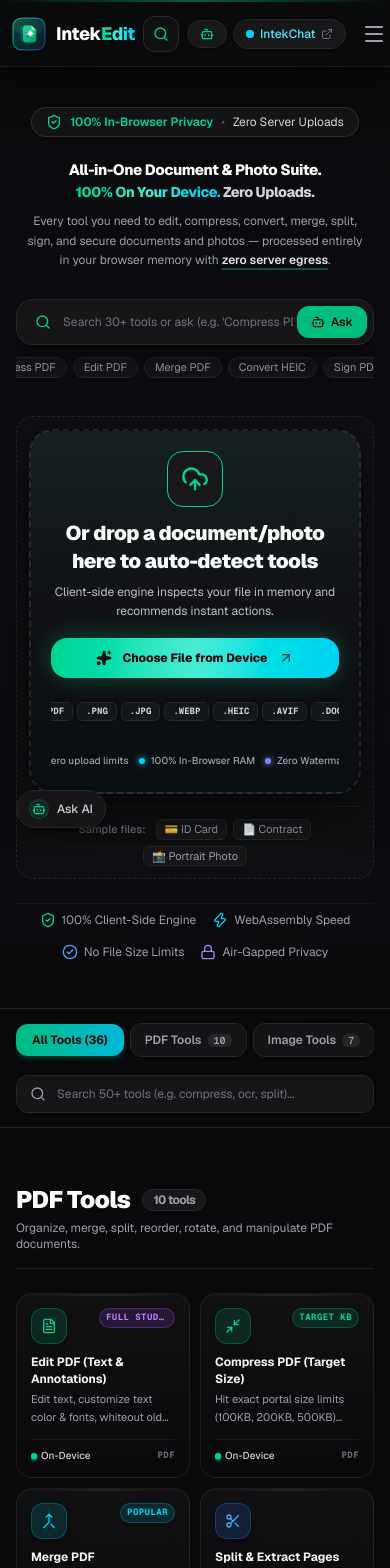
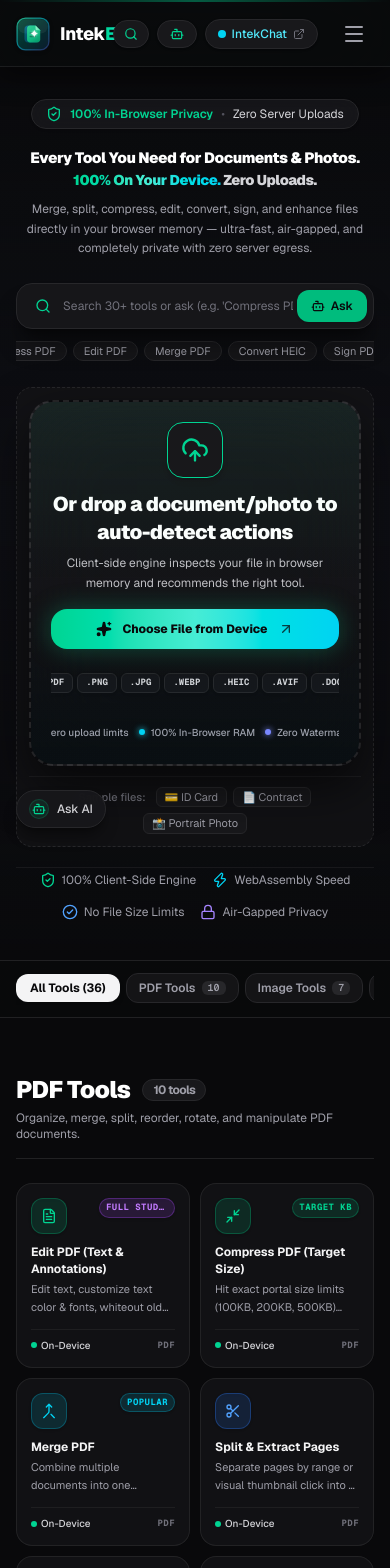
Before and after one commit to Intekhab-Ansari/document-solution, a Next.js app in the folder apps/web/: page / in a window 390 px wide. Shown: the top 1568 px of the page. Built offline with nearby package versions, Linux system fonts and the light colour scheme.

Commit message:
fix(nav): resolve search and nav link collision, refine hero and tactile tool cards

```diff
--- a/apps/web/src/app/page.tsx
+++ b/apps/web/src/app/page.tsx
@@ -165,28 +165,28 @@ export default function HomePage() {
 
   return (
     <div className="w-full">
-      {/* 1. Clean & Structured Hero Section (Theme & Architecture like iLovePDF) */}
-      <section className="relative overflow-hidden pt-10 pb-12 sm:pt-14 sm:pb-16 border-b border-zinc-800/80 bg-gradient-to-b from-zinc-950 via-zinc-900/20 to-zinc-950">
-        <div className="max-w-5xl mx-auto px-4 sm:px-6 lg:px-8 text-center space-y-6 sm:space-y-7 relative z-10">
+      {/* 1. Clean & Structured Hero Section (Inspired by iLovePDF) */}
+      <section className="relative overflow-hidden pt-8 pb-10 sm:pt-12 sm:pb-14 border-b border-zinc-800/80 bg-gradient-to-b from-zinc-950 via-zinc-900/30 to-zinc-950">
+        <div className="max-w-5xl mx-auto px-4 sm:px-6 lg:px-8 text-center space-y-5 sm:space-y-6 relative z-10">
           {/* Trust Tag */}
           <div className="flex items-center justify-center">
-            <div className="inline-flex items-center gap-2 px-3.5 py-1.5 rounded-full bg-zinc-900/80 border border-zinc-700/60 text-xs text-zinc-300 shadow-sm backdrop-blur-md">
+            <div className="inline-flex items-center gap-2 px-3.5 py-1.5 rounded-full bg-zinc-900/90 border border-zinc-800 text-xs text-zinc-300 shadow-sm backdrop-blur-md">
               <ShieldCheck className="w-4 h-4 text-emerald-400 shrink-0" />
               <span className="font-semibold text-emerald-400">100% In-Browser Privacy</span>
               <span className="text-zinc-600">•</span>
               <span>Zero Server Uploads</span>
               <span className="text-zinc-600 hidden sm:inline">•</span>
-              <span className="text-zinc-400 hidden sm:inline">Free & Open Architecture</span>
+              <span className="text-zinc-400 hidden sm:inline">Always Free & Open</span>
             </div>
           </div>
 
           {/* Main Hero Headline - Guaranteed in exactly 2 lines, never crops */}
-          <div className="space-y-3 sm:space-y-4 max-w-4xl mx-auto w-full px-2">
-            <h1 className="font-extrabold tracking-tight text-center leading-[1.16] sm:leading-[1.12]">
-              <span className="block whitespace-nowrap text-[clamp(15px,3.8vw,52px)] text-white">
-                All-in-One Document & Photo Suite.
+          <div className="space-y-3 max-w-4xl mx-auto w-full px-2">
+            <h1 className="font-black tracking-tight text-center leading-[1.15]">
+              <span className="block whitespace-nowrap text-[clamp(15px,3.8vw,50px)] text-white">
+                Every Tool You Need for Documents & Photos.
               </span>
-              <span className="block whitespace-nowrap text-[clamp(14px,3.65vw,50px)] mt-1.5 sm:mt-2.5">
+              <span className="block whitespace-nowrap text-[clamp(14px,3.65vw,48px)] mt-1.5 sm:mt-2">
                 <span className="bg-gradient-to-r from-emerald-400 via-teal-300 to-cyan-400 bg-clip-text text-transparent">
                   100% On Your Device.
                 </span>{" "}
@@ -195,7 +195,7 @@ export default function HomePage() {
             </h1>
 
             <p className="text-zinc-400 text-xs sm:text-base max-w-2xl mx-auto leading-relaxed">
-              Every tool you need to edit, compress, convert, merge, split, sign, and secure documents and photos — processed entirely in your browser memory with <span className="text-zinc-200 font-semibold underline decoration-emerald-500/40 decoration-2 underline-offset-4">zero server egress</span>.
+              Merge, split, compress, edit, convert, sign, and enhance files directly in your browser memory — ultra-fast, air-gapped, and completely private with zero server egress.
             </p>
           </div>
 
@@ -271,36 +271,9 @@ export default function HomePage() {
             </div>
           </div>
 
-          {/* Clean Dropzone Section (Integrated like iLovePDF) */}
-          <div className="max-w-2xl mx-auto pt-3 space-y-3">
-            {!detectedFile ? (
-              <div className="p-3 sm:p-4 rounded-2xl bg-zinc-900/40 border border-dashed border-zinc-800 hover:border-zinc-700 transition-colors">
-                <FileDropzone
-                  accept=".pdf,image/*,.heic,.heif,.docx,.xlsx,.pptx"
-                  onFilesSelected={handleFileDropped}
-                  title="Or drop a document/photo here to auto-detect tools"
-                  description="Client-side engine inspects your file in memory and recommends instant actions."
-                />
-                {/* Instant Sample Fixtures */}
-                <div className="mt-3 pt-3 border-t border-zinc-800/60 flex flex-wrap items-center justify-center gap-1.5 text-xs">
-                  <span className="text-zinc-500 text-[11px] font-medium mr-1">Sample files:</span>
-                  {[
-                    { name: "sample_id_card.pdf", url: "/test-files/sample_id_card.pdf", label: "💳 ID Card", kind: "pdf" },
-                    { name: "sample_scanned_contract_large.pdf", url: "/test-files/sample_scanned_contract_large.pdf", label: "📄 Contract", kind: "pdf" },
-                    { name: "portrait_curly_hair.jpg", url: "/test-files/portrait_curly_hair.jpg", label: "📸 Portrait Photo", kind: "image" },
-                  ].map((s) => (
-                    <button
-                      key={s.name}
-                      type="button"
-                      onClick={() => handleLoadSample(s.url, s.name, s.kind)}
-                      className="px-2 py-0.5 rounded-md bg-zinc-900 hover:bg-zinc-800 border border-zinc-800 text-zinc-400 hover:text-zinc-200 text-[11px] transition-colors cursor-pointer"
-                    >
-                      {s.label}
-                    </button>
-                  ))}
-                </div>
-              </div>
-            ) : (
+          {/* Contextual Smart Action Card or Clean Dropzone Drawer */}
+          <div className="max-w-2xl mx-auto pt-1 space-y-3">
+            {detectedFile ? (
               /* Contextual Smart Action Card */
               <div className="p-5 sm:p-6 rounded-2xl bg-zinc-900 border border-emerald-500/40 shadow-xl flex flex-col gap-4 text-left">
                 <div className="flex items-center justify-between pb-3 border-b border-zinc-800">
@@ -379,11 +352,38 @@ export default function HomePage() {
                   </div>
                 </div>
               </div>
+            ) : (
+              <div className="p-3 sm:p-4 rounded-2xl bg-zinc-900/50 border border-dashed border-zinc-800 hover:border-zinc-700 transition-colors">
+                <FileDropzone
+                  accept=".pdf,image/*,.heic,.heif,.docx,.xlsx,.pptx"
+                  onFilesSelected={handleFileDropped}
+                  title="Or drop a document/photo to auto-detect actions"
+                  description="Client-side engine inspects your file in browser memory and recommends the right tool."
+                />
+                {/* Instant Sample Fixtures */}
+                <div className="mt-2.5 pt-2.5 border-t border-zinc-800/60 flex flex-wrap items-center justify-center gap-1.5 text-xs">
+                  <span className="text-zinc-500 text-[11px] font-medium mr-1">Sample files:</span>
+                  {[
+                    { name: "sample_id_card.pdf", url: "/test-files/sample_id_card.pdf", label: "💳 ID Card", kind: "pdf" },
+                    { name: "sample_scanned_contract_large.pdf", url: "/test-files/sample_scanned_contract_large.pdf", label: "📄 Contract", kind: "pdf" },
+                    { name: "portrait_curly_hair.jpg", url: "/test-files/portrait_curly_hair.jpg", label: "📸 Portrait Photo", kind: "image" },
+                  ].map((s) => (
+                    <button
+                      key={s.name}
+                      type="button"
+                      onClick={() => handleLoadSample(s.url, s.name, s.kind)}
+                      className="px-2 py-0.5 rounded-md bg-zinc-900 hover:bg-zinc-800 border border-zinc-800 text-zinc-400 hover:text-zinc-200 text-[11px] transition-colors cursor-pointer"
+                    >
+                      {s.label}
+                    </button>
+                  ))}
+                </div>
+              </div>
             )}
           </div>
 
           {/* Trust Highlights Row */}
-          <div className="flex flex-wrap items-center justify-center gap-4 sm:gap-8 pt-2 text-xs text-zinc-400 border-t border-zinc-900">
+          <div className="flex flex-wrap items-center justify-center gap-4 sm:gap-8 pt-1 text-xs text-zinc-400 border-t border-zinc-900">
             <span className="flex items-center gap-1.5">
               <ShieldCheck className="w-4 h-4 text-emerald-400 shrink-0" />
               <span>100% Client-Side Engine</span>
@@ -404,16 +404,16 @@ export default function HomePage() {
         </div>
       </section>
 
-      {/* 2. Category & Instant Search Navigation Bar */}
-      <section className="sticky top-16 z-30 border-b border-zinc-800/80 bg-zinc-950/85 backdrop-blur-xl py-3.5 transition-all">
-        <div className="max-w-7xl mx-auto px-4 sm:px-6 lg:px-8 flex flex-col md:flex-row items-center justify-between gap-3.5">
+      {/* 2. Category Navigation Bar (Clean & Sticky) */}
+      <section className="sticky top-16 z-30 border-b border-zinc-800/80 bg-zinc-950/90 backdrop-blur-xl py-3 transition-all">
+        <div className="max-w-7xl mx-auto px-4 sm:px-6 lg:px-8 flex items-center justify-between gap-3">
           {/* Category Filter Pills */}
-          <div className="flex items-center gap-1.5 overflow-x-auto w-full md:w-auto pb-1 md:pb-0 scrollbar-none">
+          <div className="flex items-center gap-1.5 overflow-x-auto w-full pb-0.5 scrollbar-none">
             <button
               onClick={() => setSelectedCategory("all")}
-              className={`px-4 py-2 rounded-xl text-xs font-bold whitespace-nowrap transition-all cursor-pointer ${
+              className={`px-3.5 py-1.5 rounded-xl text-xs font-bold whitespace-nowrap transition-all cursor-pointer ${
                 selectedCategory === "all"
-                  ? "bg-gradient-to-r from-emerald-500 to-cyan-500 text-zinc-950 shadow-md shadow-emerald-500/20"
+                  ? "bg-zinc-100 text-zinc-950 shadow-md font-bold"
                   : "bg-zinc-900/80 text-zinc-400 hover:text-white hover:bg-zinc-800/80 border border-zinc-800"
               }`}
             >
@@ -427,7 +427,7 @@ export default function HomePage() {
                 <button
                   key={cat.id}
                   onClick={() => setSelectedCategory(cat.id)}
-                  className={`px-3.5 py-2 rounded-xl text-xs font-semibold whitespace-nowrap transition-all flex items-center gap-1.5 cursor-pointer ${
+                  className={`px-3 py-1.5 rounded-xl text-xs font-semibold whitespace-nowrap transition-all flex items-center gap-1.5 cursor-pointer ${
                     isSelected
                       ? "bg-zinc-100 text-zinc-950 shadow-md"
                       : "bg-zinc-900/80 text-zinc-400 hover:text-white hover:bg-zinc-800/80 border border-zinc-800"
@@ -444,32 +444,6 @@ export default function HomePage() {
                 </button>
               );
             })}
-          </div>
-
-          {/* Instant Search Bar with Ctrl+K shortcut indicator */}
-          <div className="relative w-full md:w-80 shrink-0">
-            <Search className="w-4 h-4 text-zinc-400 absolute left-3.5 top-1/2 -translate-y-1/2" />
-            <input
-              id="tool-search-input"
-              type="text"
-              value={searchQuery}
-              onChange={(e) => setSearchQuery(e.target.value)}
-              placeholder="Search 50+ tools (e.g. compress, ocr, split)..."
-              className="w-full pl-10 pr-16 py-2.5 rounded-xl bg-zinc-900/90 border border-zinc-800 text-xs text-white placeholder-zinc-500 focus:outline-none focus:border-emerald-500 focus:ring-1 focus:ring-emerald-500/40 transition-all shadow-inner"
-            />
-            {searchQuery ? (
-              <button
-                onClick={() => setSearchQuery("")}
-                className="absolute right-3 top-1/2 -translate-y-1/2 text-zinc-400 hover:text-white p-0.5 rounded"
-                title="Clear search"
-              >
-                <X className="w-3.5 h-3.5" />
-              </button>
-            ) : (
-              <span className="hidden sm:inline-block absolute right-2.5 top-1/2 -translate-y-1/2 text-[10px] font-mono px-1.5 py-0.5 rounded bg-zinc-800 text-zinc-400 border border-zinc-700/60 pointer-events-none">
-                ⌘K
-              </span>
-            )}
           </div>
         </div>
       </section>
@@ -518,15 +492,12 @@ export default function HomePage() {
                       <Link
                         key={tool.id}
                         href={tool.href}
-                        className="group relative flex flex-col p-3.5 sm:p-5 md:p-6 rounded-2xl sm:rounded-3xl bg-gradient-to-b from-zinc-900/60 to-zinc-950/80 border border-white/[0.08] hover:border-emerald-500/40 hover:from-zinc-900/90 hover:to-zinc-900/95 transition-all duration-300 hover:-translate-y-1.5 hover:shadow-[0_20px_40px_-15px_rgba(0,0,0,0.8),0_0_25px_rgba(16,185,129,0.12)] backdrop-blur-md overflow-hidden"
+                        className="group relative flex flex-col p-3.5 sm:p-5 md:p-6 rounded-2xl sm:rounded-3xl bg-zinc-900/60 hover:bg-zinc-900/90 border border-zinc-800/80 hover:border-zinc-700 hover:shadow-xl transition-all duration-200 hover:-translate-y-1 backdrop-blur-md overflow-hidden"
                       >
-                        {/* Top Micro-Accent Sheen */}
-                        <div className="absolute inset-x-0 top-0 h-[1.5px] bg-gradient-to-r from-transparent via-white/[0.08] to-transparent group-hover:via-emerald-400/60 transition-colors" />
-
                         {/* Top: Icon + Badge */}
                         <div className="flex items-start justify-between gap-1.5 mb-2.5 sm:mb-4">
                           <div
-                            className={`w-9 h-9 sm:w-12 sm:h-12 rounded-xl sm:rounded-2xl flex items-center justify-center shrink-0 transition-transform duration-300 group-hover:scale-110 shadow-lg ${tool.accentColor}`}
+                            className={`w-9 h-9 sm:w-12 sm:h-12 rounded-xl sm:rounded-2xl flex items-center justify-center shrink-0 transition-transform duration-200 group-hover:scale-105 shadow-sm ${tool.accentColor}`}
                           >
                             <IconComponent className="w-4 h-4 sm:w-6 sm:h-6" />
                           </div>
@@ -553,10 +524,10 @@ export default function HomePage() {
                         </div>
 
                         {/* Title & Description */}
-                        <div className="flex-1 space-y-1 sm:space-y-2">
-                          <h3 className="font-bold text-xs sm:text-sm text-zinc-100 group-hover:text-emerald-400 transition-colors flex items-center justify-between leading-snug line-clamp-2">
+                        <div className="flex-1 space-y-1 sm:space-y-1.5">
+                          <h3 className="font-bold text-xs sm:text-sm text-zinc-100 group-hover:text-white transition-colors flex items-center justify-between leading-snug line-clamp-2">
                             <span>{tool.name}</span>
-                            <ArrowRight className="w-3.5 h-3.5 opacity-0 -translate-x-1 group-hover:opacity-100 group-hover:translate-x-0 transition-all text-emerald-400 shrink-0 hidden sm:block" />
+                            <ArrowRight className="w-3.5 h-3.5 opacity-0 -translate-x-1 group-hover:opacity-100 group-hover:translate-x-0 transition-all text-zinc-400 group-hover:text-emerald-400 shrink-0 hidden sm:block" />
                           </h3>
                           <p className="text-zinc-400 text-[11px] sm:text-xs leading-relaxed line-clamp-2">
                             {tool.description}
@@ -568,7 +539,7 @@ export default function HomePage() {
                           <span className="flex items-center gap-1 sm:gap-1.5 font-medium truncate">
                             {tool.execution === "client" ? (
                               <>
-                                <span className="w-1.5 h-1.5 sm:w-2 sm:h-2 rounded-full bg-emerald-400 shadow-sm shadow-emerald-400 shrink-0" />
+                                <span className="w-1.5 h-1.5 sm:w-2 sm:h-2 rounded-full bg-emerald-400 shrink-0" />
                                 <span className="text-zinc-300 truncate text-[10px] sm:text-[11px]">
                                   <span className="sm:hidden">On-Device</span>
                                   <span className="hidden sm:inline">Device RAM (WASM)</span>
@@ -576,7 +547,7 @@ export default function HomePage() {
                               </>
                             ) : (
                               <>
-                                <span className="w-1.5 h-1.5 sm:w-2 sm:h-2 rounded-full bg-cyan-400 shadow-sm shadow-cyan-400 shrink-0" />
+                                <span className="w-1.5 h-1.5 sm:w-2 sm:h-2 rounded-full bg-cyan-400 shrink-0" />
                                 <span className="text-zinc-300 truncate text-[10px] sm:text-[11px]">
                                   <span className="sm:hidden">Sandboxed</span>
                                   <span className="hidden sm:inline">Sandboxed Memory</span>
--- a/apps/web/src/components/layout/Navbar.tsx
+++ b/apps/web/src/components/layout/Navbar.tsx
@@ -75,27 +75,15 @@ export function Navbar() {
         {/* Radiant top micro-accent line */}
         <div className="h-[1.5px] w-full bg-gradient-to-r from-transparent via-emerald-400/40 via-cyan-400/40 to-transparent" />
 
-        <div className="max-w-7xl mx-auto px-3 sm:px-6 lg:px-8 h-16 flex items-center justify-between gap-2 sm:gap-4">
-          {/* Brand */}
+        <div className="max-w-7xl mx-auto px-4 sm:px-6 lg:px-8 h-16 flex items-center justify-between gap-4">
+          {/* Left: Brand + Desktop Mega-Menu Nav */}
+          <div className="flex items-center gap-4 xl:gap-8 min-w-0">
             <Link href="/" className="shrink-0 flex items-center">
               <BrandLogo size={34} />
             </Link>
 
-          {/* Quick Search Bar Button (Opens Command Palette) */}
-          <button
-            onClick={() => setCommandPaletteOpen(true)}
-            className="flex items-center gap-2 px-2.5 sm:px-3 py-1.5 rounded-xl bg-white/[0.03] hover:bg-white/[0.07] border border-white/10 hover:border-emerald-500/40 text-zinc-300 hover:text-white text-xs transition-all w-9 h-9 sm:h-auto sm:w-36 md:w-44 lg:w-36 xl:w-44 2xl:w-56 shrink min-w-[36px] justify-center sm:justify-start shadow-[0_2px_10px_rgba(0,0,0,0.2)] hover:shadow-[0_0_20px_rgba(16,185,129,0.18)] whitespace-nowrap group cursor-pointer"
-            title="Search all 30+ tools (Ctrl+K)"
-          >
-            <Search className="w-4 h-4 sm:w-3.5 sm:h-3.5 text-emerald-400 group-hover:scale-110 transition-transform shrink-0" />
-            <span className="truncate hidden sm:inline">Search 30+ tools...</span>
-            <kbd className="ml-auto hidden sm:inline-flex items-center gap-0.5 px-1.5 py-0.5 rounded bg-zinc-900/90 border border-zinc-700/60 font-mono text-[10px] text-zinc-400 group-hover:text-emerald-300 group-hover:border-emerald-500/40 shrink-0 transition-colors">
-              Ctrl K
-            </kbd>
-          </button>
-
             {/* Desktop Mega-Menu Nav */}
-          <nav className="hidden lg:flex items-center gap-1 xl:gap-2 text-xs xl:text-sm font-medium text-zinc-400 whitespace-nowrap shrink-0">
+            <nav className="hidden lg:flex items-center gap-1 xl:gap-1.5 text-xs xl:text-sm font-medium text-zinc-400 whitespace-nowrap shrink-0">
               {/* 1. PDF Tools Mega Dropdown */}
               <div className="relative group shrink-0">
                 <Link
@@ -537,9 +525,23 @@ export function Navbar() {
               <span className="whitespace-nowrap">Privacy</span>
             </Link>
           </nav>
+        </div>
 
-          {/* Right Action Area: Ask AI, IntekChat Button & Privacy Badge */}
-          <div className="flex items-center gap-1.5 sm:gap-2.5 shrink-0">
+        {/* Right Action Area: Search, Ask AI, IntekChat Button & Privacy Badge */}
+        <div className="flex items-center gap-2 sm:gap-2.5 shrink-0">
+          {/* Quick Search Button (Command Palette Ctrl+K) */}
+          <button
+            onClick={() => setCommandPaletteOpen(true)}
+            className="flex items-center gap-1.5 sm:gap-2 px-2.5 sm:px-3 py-1.5 rounded-full text-xs font-medium bg-zinc-900 hover:bg-zinc-800 border border-zinc-800 hover:border-zinc-700 text-zinc-400 hover:text-white transition-all whitespace-nowrap shrink-0 cursor-pointer shadow-sm"
+            title="Search all 30+ tools (Ctrl+K)"
+          >
+            <Search className="w-3.5 h-3.5 text-emerald-400 shrink-0" />
+            <span className="hidden xl:inline text-zinc-300 text-xs font-medium">Search</span>
+            <kbd className="hidden sm:inline-flex items-center text-[10px] font-mono px-1.5 py-0.2 rounded bg-zinc-800 border border-zinc-700/60 text-zinc-400">
+              ⌘K
+            </kbd>
+          </button>
+
           {/* Ask AI Assistant Button */}
           <button
             type="button"
```
Lines whose indentation alone changed are shown as unchanged.
